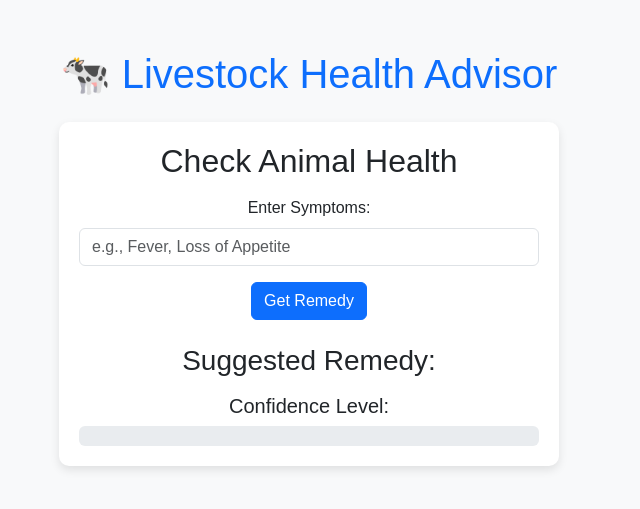
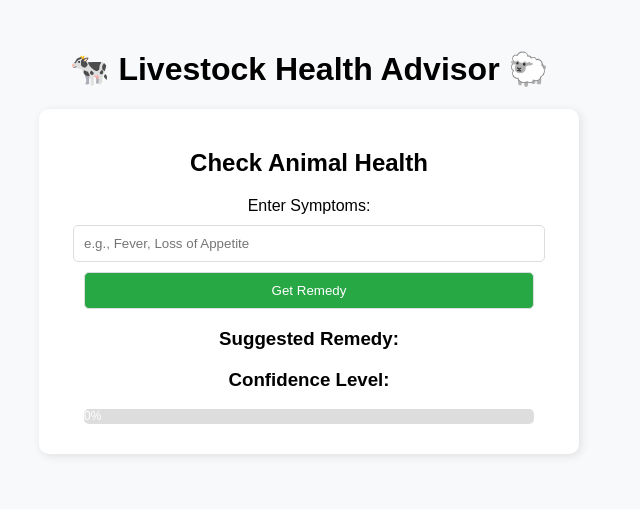
Before and after one commit to Mugishajean-Livin250/livestock2, a Flask app: page / in a window 1280 px wide. Shown: the top 509 px of the page, without its empty margins (331-971 px from the left). Run offline with Flask 3, Linux system fonts and the light colour scheme.

Commit message:
Update index.html

```diff
--- a/templates/index.html
+++ b/templates/index.html
@@ -4,13 +4,12 @@
     <meta charset="UTF-8">
     <meta name="viewport" content="width=device-width, initial-scale=1.0">
     <title>Livestock Health Advisor</title>
-    <link rel="stylesheet" href="https://cdn.jsdelivr.net/npm/bootstrap@5.3.0/dist/css/bootstrap.min.css">
     <style>
         body {
             font-family: Arial, sans-serif;
-            background-color: #f8f9fa;
             text-align: center;
             margin: 50px;
+            background-color: #f8f9fa;
         }
         .container {
             max-width: 500px;
@@ -18,39 +17,61 @@
             padding: 20px;
             background: white;
             border-radius: 10px;
-            box-shadow: 0px 4px 10px rgba(0, 0, 0, 0.1);
+            box-shadow: 2px 2px 10px rgba(0, 0, 0, 0.1);
+        }
+        input, button {
+            width: 90%;
+            padding: 10px;
+            margin-top: 10px;
+            border: 1px solid #ddd;
+            border-radius: 5px;
+        }
+        button {
+            background-color: #28a745;
+            color: white;
+            cursor: pointer;
+        }
+        button:hover {
+            background-color: #218838;
+        }
+        .progress-bar {
+            width: 90%;
+            background-color: #ddd;
+            border-radius: 5px;
+            margin: 10px auto;
         }
         .progress {
-            height: 20px;
+            width: 0%;
+            height: 15px;
+            background-color: #28a745;
+            border-radius: 5px;
+            text-align: center;
+            color: white;
+            font-size: 12px;
+            transition: width 0.5s ease-in-out;
         }
     </style>
 </head>
 <body>
+    <h1>🐄 Livestock Health Advisor 🐑</h1>
+    <div class="container">
+        <h2>Check Animal Health</h2>
+        <label for="symptoms">Enter Symptoms:</label>
+        <input type="text" id="symptoms" placeholder="e.g., Fever, Loss of Appetite">
+        <button onclick="suggestRemedy()">Get Remedy</button>
 
-    <h1 class="mb-4 text-primary">🐄 Livestock Health Advisor</h1>
+        <h3>Suggested Remedy:</h3>
+        <p id="remedy"></p>
 
-    <div class="container">
-        <h2 class="mb-3">Check Animal Health</h2>
-
-        <label for="symptoms" class="form-label">Enter Symptoms:</label>
-        <input type="text" id="symptoms" class="form-control" placeholder="e.g., Fever, Loss of Appetite">
-
-        <button class="btn btn-primary mt-3" onclick="suggestRemedy()">Get Remedy</button>
-
-        <h3 class="mt-4">Suggested Remedy:</h3>
-        <p id="remedy" class="fw-bold"></p>
-
-        <div class="mt-3">
-            <h5>Confidence Level:</h5>
-            <div class="progress">
-                <div id="confidence-bar" class="progress-bar bg-success" role="progressbar" style="width: 0%;" aria-valuemin="0" aria-valuemax="100">0%</div>
-            </div>
+        <h3>Confidence Level:</h3>
+        <div class="progress-bar">
+            <div class="progress" id="confidence-bar">0%</div>
         </div>
     </div>
 
     <script>
         function suggestRemedy() {
-            let symptoms = document.getElementById("symptoms").value.trim();
+            let symptoms = document.getElementById("symptoms").value;
 
             if (!symptoms) {
                 document.getElementById("remedy").innerText = "Please enter symptoms.";
@@ -74,12 +95,9 @@
             })
             .catch(error => {
                 document.getElementById("remedy").innerText = "Error fetching data. Please try again.";
-                document.getElementById("confidence-bar").style.width = "0%";
-                document.getElementById("confidence-bar").innerText = "0%";
                 console.error("Error:", error);
             });
         }
     </script>
-
 </body>
 </html>
```
